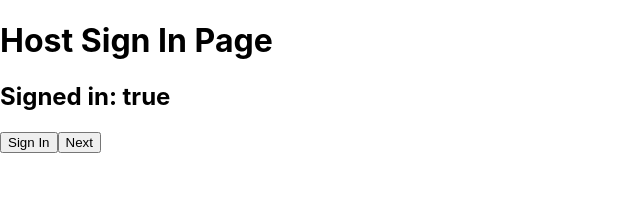
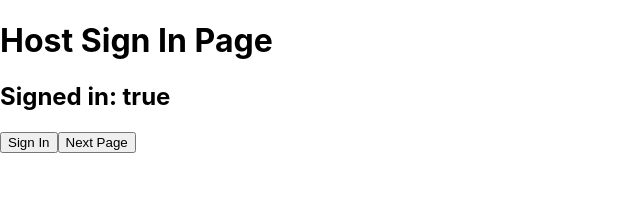
Before and after one commit to joverandout/CS261-Software-Engineering, a React (Create React App) app in the folder frontend/: page / in a window 1280 px wide. Both pictures are taken after a click on the button "Sign In". Shown: the top 203 px of the page, without its empty margins (0-640 px from the left). Built offline with nearby package versions, Linux system fonts and the light colour scheme.

Commit message:
Basic Navigation Framework, no history or auth

```diff
--- a/frontend/src/App.js
+++ b/frontend/src/App.js
@@ -23,9 +23,7 @@ export default function App() {
 
   return (
     <UserContext.Provider value={userC}>
-      <Router history={history}>
-        <Routes />
-      </Router>
+      <Routes />
     </UserContext.Provider >
   );
 }
--- a/frontend/src/index.js
+++ b/frontend/src/index.js
@@ -4,10 +4,16 @@ import './index.css';
 import App from './App';
 import reportWebVitals from './reportWebVitals';
 
+import { BrowserRouter } from 'react-router-dom';
+import history from './services/history';
+import Routes from './routes';
 
-ReactDOM.render(
-  <App/>,
-  document.getElementById('root')
+
+ReactDOM.render((
+  <BrowserRouter>
+    <App/>
+  </BrowserRouter>
+  ),document.getElementById('root')
 );
 
 // If you want to start measuring performance in your app, pass a function
--- a/frontend/src/pages/HostSignIn/index.js
+++ b/frontend/src/pages/HostSignIn/index.js
@@ -1,17 +1,25 @@
 
-import React, {useState} from 'react';
-import { Redirect } from 'react-router-dom';
-import userContext from '../../contexts/user-context';
+import React, {useContext, useState} from 'react';
+import { Link } from 'react-router-dom';
+
 import UserContext from '../../contexts/user-context'
 
 export default function HostSignIn(){
   const [signedIn, setSignedIn] = useState(false);
+  const [nextbutton, setButton] = useState(null);
+  let contextUser = useContext(UserContext)
+  console.log(contextUser)
 
-  function signin(){
-    setSignedIn(signedIn != true);
-  }
+
 
   let signedInIndicator = (<h2>Signed in: {signedIn.toString()}</h2>);
+  const button = (
+    <Link to="/Timetable">
+    <button>
+      Next Page
+    </button>
+    </Link>
+  )
 
   const page = (
     <div>
@@ -20,32 +28,38 @@ export default function HostSignIn(){
 
       {/* This code is remarkably ugly... idek if its possible to put the function elsewhere
       But context relies on "function as a child" */}
-      <button onClick={signin}>
-        Sign In
-      </button>
+
       <UserContext.Consumer>
        {
          ({user, setUser})=>(
             <button onClick={()=>{
-              console.log(user)
-              if(signedIn == true){
+
+              if(signedIn == false){
+                setSignedIn(true);
                 setUser({
                   /*This works becuase updating this hook causes a re-render.
                   When the route component is rendered it sees that we are now
-                  signed in, no need to "render" redirect here
+                  signed in
+
+                  This is OK becuase there aren't usually sign in and "next" buttons.. Just one
+                  plus we need to get confirmation from the server before setting the hook
                   */
                   name:'Nkosi',
                   id:1
                 })
+                setButton(button)
               }else{
-                setUser(null)
+                setSignedIn(false);
+                setUser(null);
+                setButton(null)
               }
             }}>
-              Next
+              Sign In
             </button>
          )
        }
       </UserContext.Consumer>
+      {nextbutton}
 
 
 
--- a/frontend/src/pages/m/FindMeeting/index.js
+++ b/frontend/src/pages/m/FindMeeting/index.js
@@ -0,0 +1,8 @@
+
+import React from 'react';
+
+export default function HostSignIn(){
+  return(
+    <h1>Hello, world! - Meeting</h1>
+  );
+}
--- a/frontend/src/routes/index.js
+++ b/frontend/src/routes/index.js
@@ -1,7 +1,7 @@
 import React from 'react';
 //import { Switch, Route } from 'react-router-dom';
-import { Switch } from 'react-router-dom';
-import Route from './route';
+import { Switch, Route } from 'react-router-dom';
+//import Route from './route';
 
 
 import SignIn from '../pages/HostSignIn';
@@ -15,13 +15,18 @@ export default function Routes() {
   const  isPrivate = true
   return (
     <Switch>
-      <Route path="/" exact component={SignIn} />
+      <Route path="/" exact>
+        <SignIn/>
+      </Route>
 
-      <Route path="/Timetable" component={Timetable} isPrivate />
+      <Route path="/Timetable" exact>
+        <Timetable/>
+      </Route>
 
-      <Route path="/FindMeeting" component={FindMeeting}  />
-      {/* redirect user to SignIn page if route does not exist and user is not authenticated */}
-      <Route component={SignIn} />
+      <Route path="/FindMeeting" exact>
+        <FindMeeting/>
+      </Route>
+
     </Switch>
   );
 }
--- a/frontend/src/routes/route.js
+++ b/frontend/src/routes/route.js
@@ -5,10 +5,10 @@ import UserContext from '../contexts/user-context'
 
 export default function RouteWrapper({
   component: Component,
+  isLogin,
   isPrivate,
   ...rest
 }) {
-
 
   const userC = useContext(UserContext)
   let signed
@@ -18,7 +18,8 @@ export default function RouteWrapper({
     signed = true
   }
   // set to true, but in the future we will need some kind of state-remembering-system to tell if we actually have signed in
-
+  if(isLogin == undefined){
+    console.log("This is not the login page")
     /**
     * Redirect user to SignIn page if they try to access a private      route
     * without authentication.
@@ -33,6 +34,8 @@ export default function RouteWrapper({
     if (!isPrivate && signed) {
       return <Redirect to="/Timetable" />;
     }
+  }// if this is defined, then we're on the login page, so we've likely just
+  //rendered after changing the context, instead of actually bein redirected
 
   /**
   * If not included on both previous cases, redirect user to the desired route.
```
Lines whose indentation alone changed are shown as unchanged.
